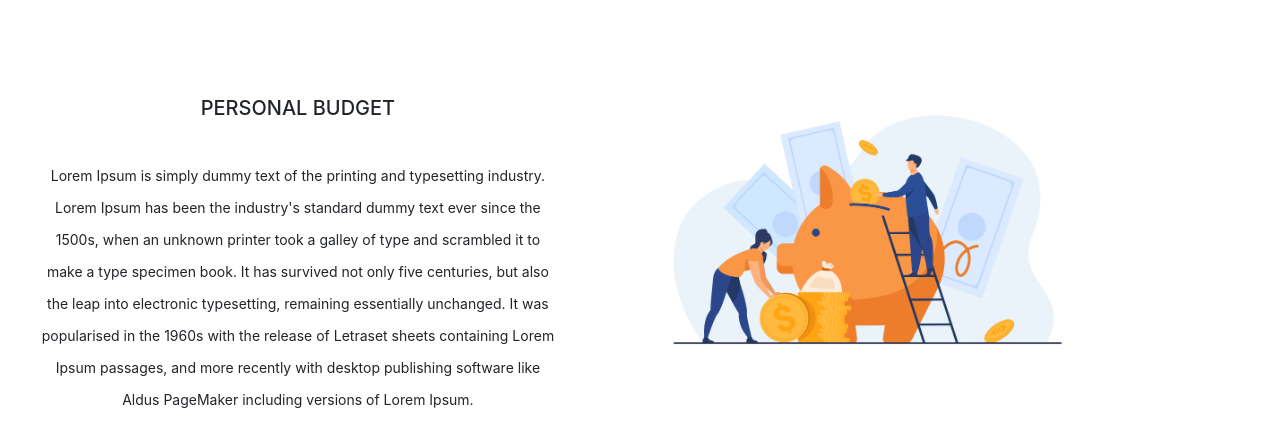
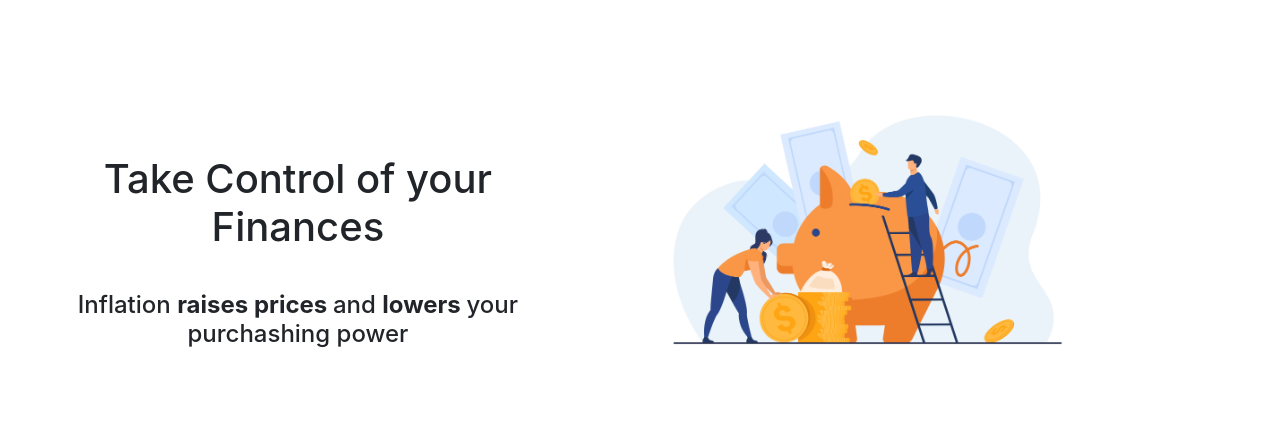
Before and after one commit to Unaiza898/Hackathon_2023, a React (Create React App) app in the folder client/: page / in a window 1280 px wide. Shown: the part 192-638 px from the top of the page. Built offline with nearby package versions, Linux system fonts and the light colour scheme.

Commit message:
changed about

```diff
--- a/client/src/Components/Home.js
+++ b/client/src/Components/Home.js
@@ -7,9 +7,9 @@ function Home() {
     <div className="home-container">
 
       <div className="text-main">
-        <h5>PERSONAL BUDGET</h5>
+        <h1>Take Control of your Finances</h1>
         <br/>
-          Lorem Ipsum is simply dummy text of the printing and typesetting industry. Lorem Ipsum has been the industry's standard dummy text ever since the 1500s, when an unknown printer took a galley of type and scrambled it to make a type specimen book. It has survived not only five centuries, but also the leap into electronic typesetting, remaining essentially unchanged. It was popularised in the 1960s with the release of Letraset sheets containing Lorem Ipsum passages, and more recently with desktop publishing software like Aldus PageMaker including versions of Lorem Ipsum.
+        <h4> Inflation <strong>raises prices </strong>and <strong> lowers </strong> your purchashing power </h4>
         </div>
       <div className="picture-main">
           <img src="./7849.jpg" id="main-page-img" alt=".."/>
```
Also changed, not shown: client/src/Components/Information.js (added).
